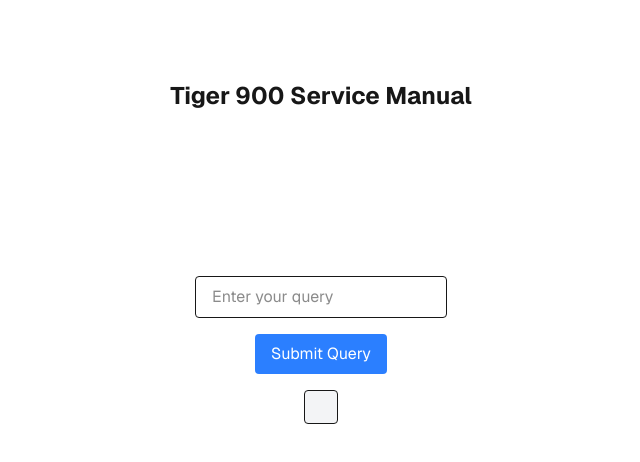
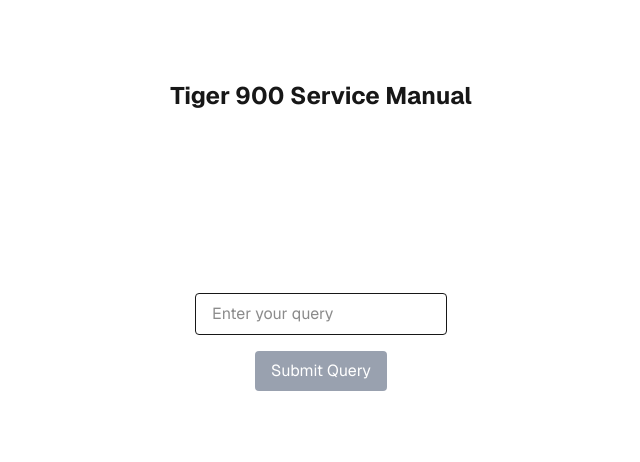
Before and after one commit to IsaacLea/ai-service-manual, a Next.js app: page / in a window 1280 px wide. Shown: the top 462 px of the page, without its empty margins (319-959 px from the left). Built offline with nearby package versions, Linux system fonts and the light colour scheme.

Commit message:
Prevent query with no input.  Added loading feedback

```diff
--- a/src/app/page.tsx
+++ b/src/app/page.tsx
@@ -7,8 +7,16 @@
 export default function Home() {
   const [message, setMessage] = useState("");
   const [query, setQuery] = useState("");
+  const [error, setError] = useState("");
+  const [loading, setLoading] = useState(false);
 
   const handleButtonClick = async () => {
+    if (!query.trim()) {
+      setError("Query is required.");
+      return;
+    }
+    setError("");
+    setLoading(true);
     try {
       const response = await fetch(`/api/sm-query?query=${encodeURIComponent(query)}`, {
         method: "GET",
@@ -21,6 +29,8 @@
     } catch (error) {
       console.error("Error fetching server action:", error);
       setMessage("An error occurred while fetching the server action.");
+    } finally {
+      setLoading(false);
     }
   };
 
@@ -39,13 +49,17 @@
           placeholder="Enter your query"
           className="px-4 py-2 border rounded mb-4"
         />
+        {error && <p className="text-red-500 text-sm">{error}</p>}
         <button
           onClick={handleButtonClick}
-          className="px-4 py-2 bg-blue-500 text-white rounded hover:bg-blue-600"
+          className={`px-4 py-2 rounded text-white ${query.trim() && !loading ? 'bg-blue-500 hover:bg-blue-600' : 'bg-gray-400 cursor-not-allowed'}`}
+          disabled={!query.trim() || loading}
         >
-          Submit Query
+          {loading ? "Loading..." : "Submit Query"}
         </button>
-        <MessageDisplay message={message} />
+        {message &&
+          <MessageDisplay message={message} />
+        }
       </main>
       <footer className="row-start-3 flex gap-[24px] flex-wrap items-center justify-center">
 
```
